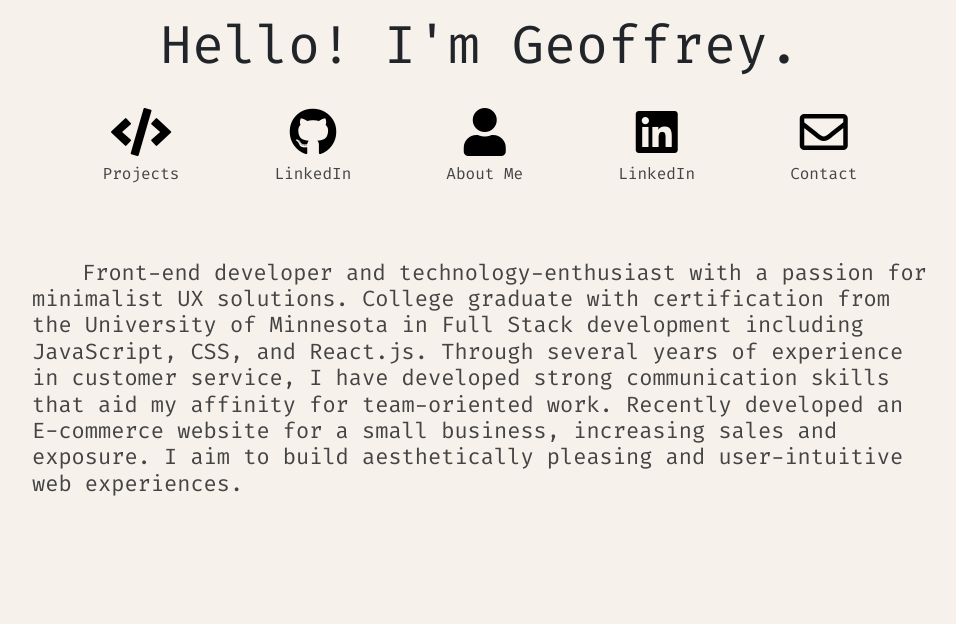
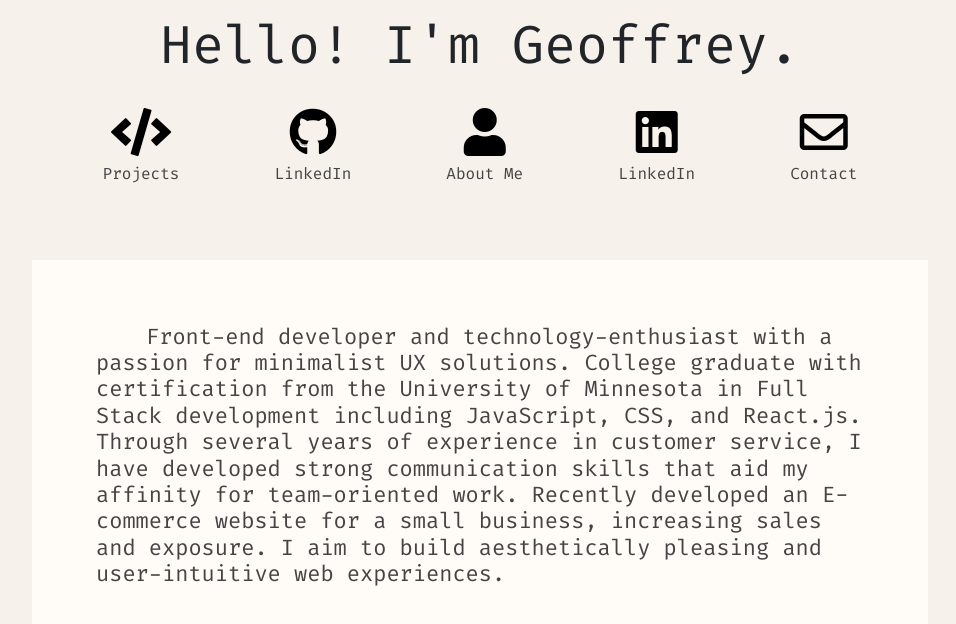
Before and after one commit to GeoffreyHanson/reactPortfolio, a React (Create React App) app: page / in a window 1280 px wide. Shown: the top 624 px of the page, without its empty margins (160-1116 px from the left). Built offline with nearby package versions, Linux system fonts and the light colour scheme.

Commit message:
Added padding.

```diff
--- a/src/pages/About/About.css
+++ b/src/pages/About/About.css
@@ -9,5 +9,7 @@ body {
   color: #444;
   text-indent: 50px;
   margin: 5% 15%;
+  padding: 5%;
+  background-color: #fffcf7;
   /* font-weight: bold; */
 }
```
